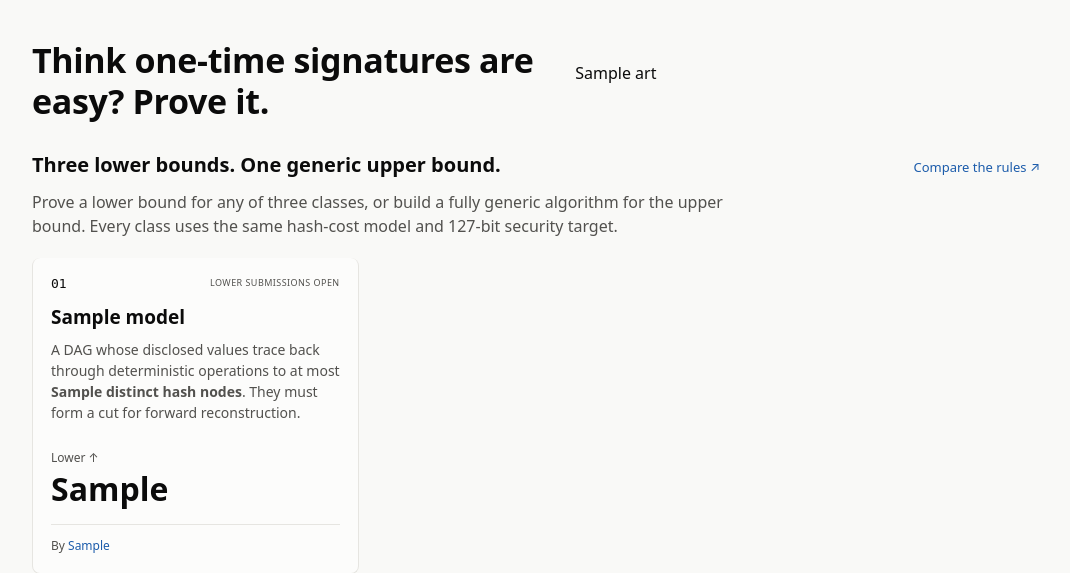
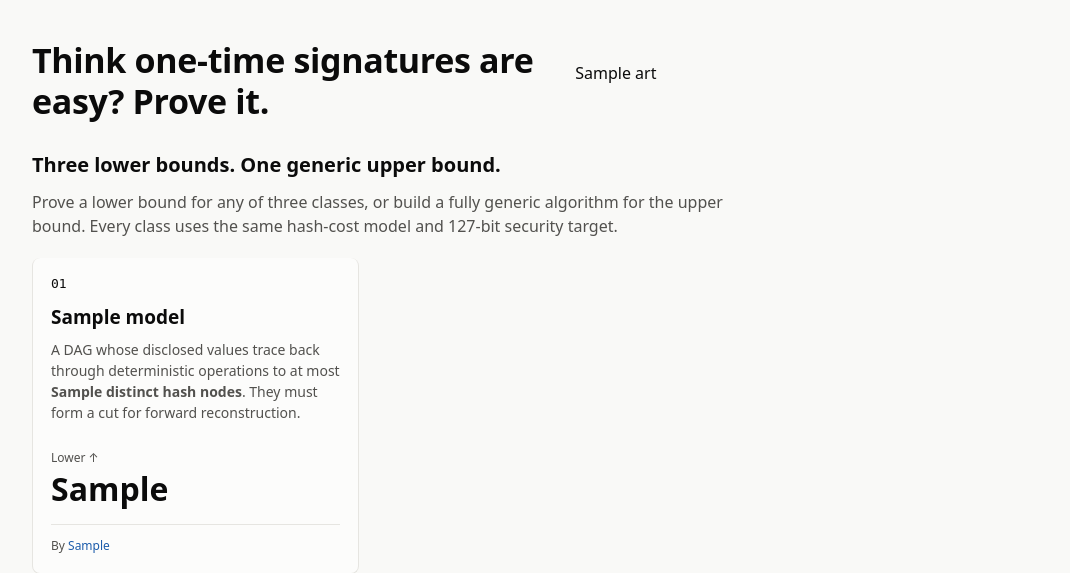
Before and after one commit to TomWambsgans/ots.golf, a FastAPI app: template service/app/templates/home.html in a window 1280 px wide. Shown: the part 59-632 px from the top of the page, without its empty margins (104-1174 px from the left). Run offline with FastAPI, Linux system fonts and the light colour scheme; the template is opened without the code that fills it: most values are stand-ins (such as "Sample title", 1, 10 or a date in 2020).

Commit message:
Remove redundant framework status and rules links from the cards

```diff
--- a/service/app/templates/home.html
+++ b/service/app/templates/home.html
@@ -78,15 +78,13 @@
 <section class="framework-overview" aria-labelledby="framework-title">
   <div class="section-heading">
     <h2 id="framework-title">Three lower bounds. One generic upper bound.</h2>
-    <a href="/rules#model">Compare the rules ↗</a>
   </div>
   <p class="section-intro">Prove a lower bound for any of three classes, or build a fully generic algorithm for the upper bound.
   Every class uses the same hash-cost model and 127-bit security target.</p>
   <div class="framework-cards">
     {% for model in models %}
     <article class="framework-card f-{{ model.slug }}" id="framework-{{ model.slug }}">
-      <div class="framework-card-heading"><span class="framework-number">0{{ loop.index }}</span>
-        <span class="framework-status">{{ 'Lower submissions open' if model.status == 'active' else 'In preparation' }}</span></div>
+      <div class="framework-card-heading"><span class="framework-number">0{{ loop.index }}</span></div>
       <h3><a href="/rules#{{ 'partial-disclosures' if model.slug == 'disclosure' else 'generic-algorithms' if model.slug == 'generic' else 'graph' }}">{{ model.title }}</a></h3>
       {% if model.slug == 'generic' %}
       <p>Any oracle algorithm. Honest signatures verify; signing succeeds at least half the time.
```
